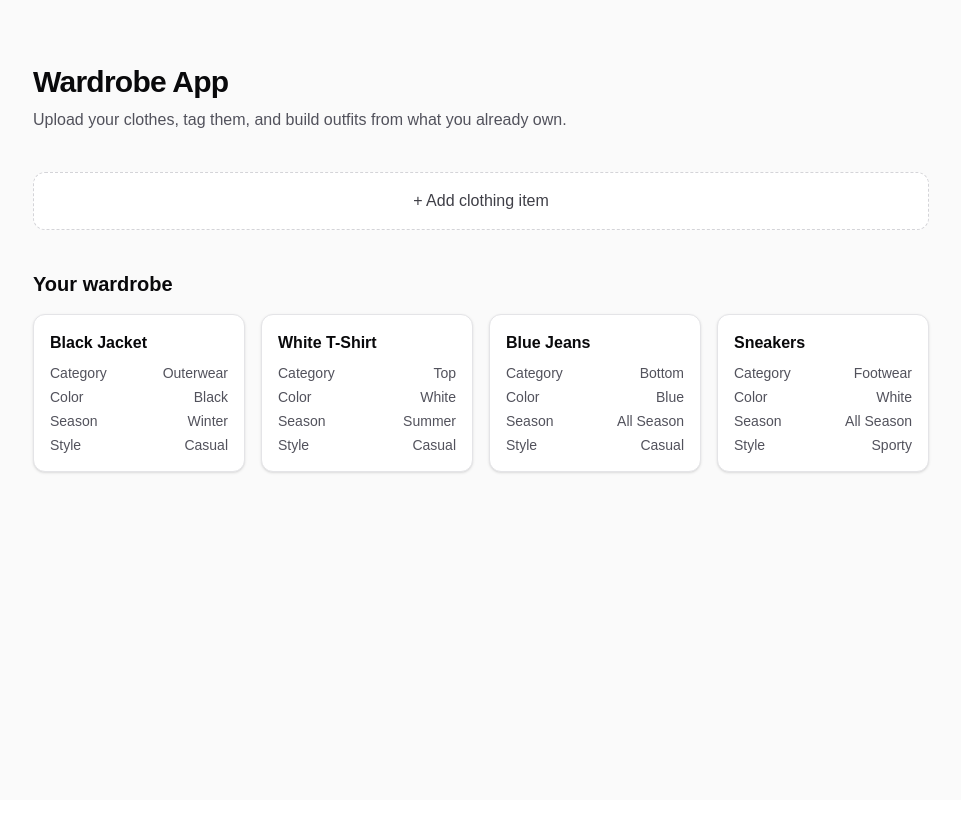
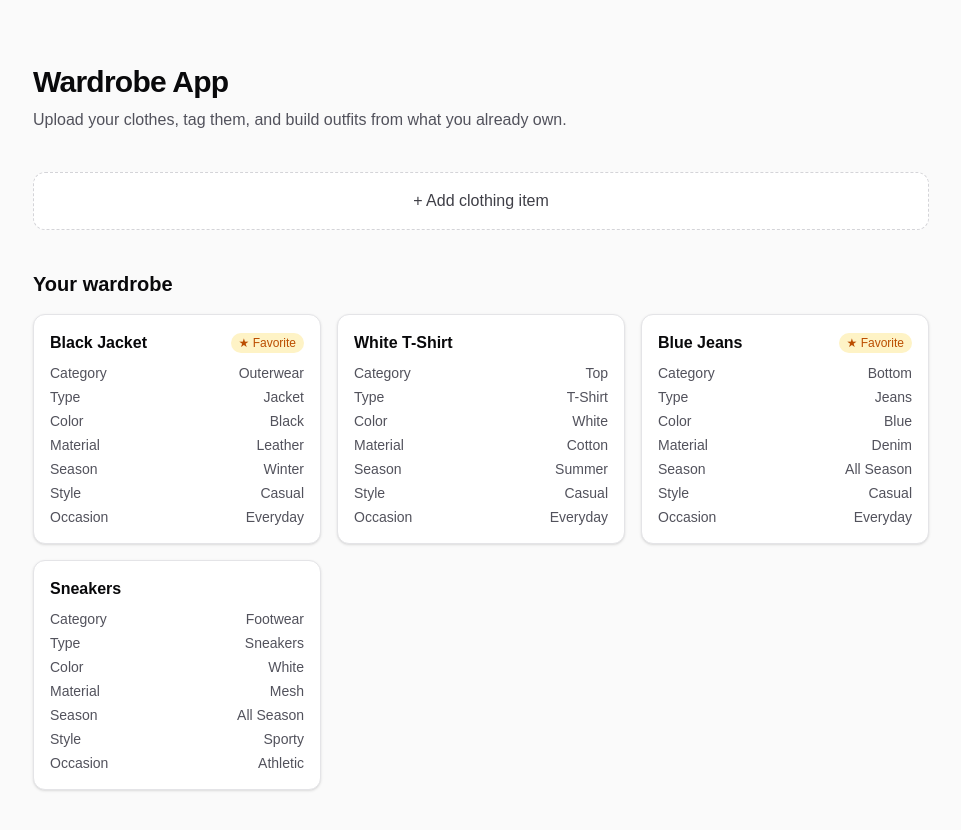
Before and after one commit to seanpan-1321/WardrobeApp, a Next.js app: page / in a window 1280 px wide. Shown: the top 830 px of the page, without its empty margins (159-1120 px from the left). Before the commit the page ends 800 px from the top, so only its background shows below. Built offline with nearby package versions, Linux system fonts and the light colour scheme.

Commit message:
Add detailed clothing itemm model

```diff
--- a/src/components/ClothingCard.tsx
+++ b/src/components/ClothingCard.tsx
@@ -3,17 +3,32 @@ import type { ClothingItem } from "@/lib/mock-items";
 export function ClothingCard({ item }: { item: ClothingItem }) {
   return (
     <div className="flex flex-col gap-2 rounded-xl border border-zinc-200 bg-white p-4 shadow-sm dark:border-zinc-800 dark:bg-zinc-900">
-      <p className="font-semibold text-zinc-950 dark:text-zinc-50">
-        {item.name}
-      </p>
+      <div className="flex items-center justify-between gap-2">
+        <p className="font-semibold text-zinc-950 dark:text-zinc-50">
+          {item.name}
+        </p>
+        {item.favorite && (
+          <span className="rounded-full bg-amber-100 px-2 py-0.5 text-xs font-medium text-amber-700 dark:bg-amber-900 dark:text-amber-200">
+            ★ Favorite
+          </span>
+        )}
+      </div>
       <dl className="flex flex-col gap-1 text-sm text-zinc-600 dark:text-zinc-400">
         <div className="flex justify-between gap-2">
           <dt>Category</dt>
           <dd>{item.category}</dd>
         </div>
         <div className="flex justify-between gap-2">
+          <dt>Type</dt>
+          <dd>{item.clothingType}</dd>
+        </div>
+        <div className="flex justify-between gap-2">
           <dt>Color</dt>
           <dd>{item.color}</dd>
+        </div>
+        <div className="flex justify-between gap-2">
+          <dt>Material</dt>
+          <dd>{item.material}</dd>
         </div>
         <div className="flex justify-between gap-2">
           <dt>Season</dt>
@@ -23,6 +38,10 @@ export function ClothingCard({ item }: { item: ClothingItem }) {
           <dt>Style</dt>
           <dd>{item.style}</dd>
         </div>
+        <div className="flex justify-between gap-2">
+          <dt>Occasion</dt>
+          <dd>{item.occasion}</dd>
+        </div>
       </dl>
     </div>
   );
--- a/src/components/WardrobeGrid.tsx
+++ b/src/components/WardrobeGrid.tsx
@@ -3,7 +3,7 @@ import { ClothingCard } from "@/components/ClothingCard";
 
 export function WardrobeGrid({ items }: { items: ClothingItem[] }) {
   return (
-    <div className="grid grid-cols-2 gap-4 sm:grid-cols-3 md:grid-cols-4">
+    <div className="grid grid-cols-1 gap-4 sm:grid-cols-2 lg:grid-cols-3">
       {items.map((item) => (
         <ClothingCard key={item.id} item={item} />
       ))}
--- a/src/lib/mock-items.ts
+++ b/src/lib/mock-items.ts
@@ -2,9 +2,13 @@ export type ClothingItem = {
   id: string;
   name: string;
   category: string;
+  clothingType: string;
   color: string;
   season: string;
   style: string;
+  occasion: string;
+  material: string;
+  favorite: boolean;
 };
 
 export const mockItems: ClothingItem[] = [
@@ -12,32 +16,48 @@ export const mockItems: ClothingItem[] = [
     id: "1",
     name: "Black Jacket",
     category: "Outerwear",
+    clothingType: "Jacket",
     color: "Black",
     season: "Winter",
     style: "Casual",
+    occasion: "Everyday",
+    material: "Leather",
+    favorite: true,
   },
   {
     id: "2",
     name: "White T-Shirt",
     category: "Top",
+    clothingType: "T-Shirt",
     color: "White",
     season: "Summer",
     style: "Casual",
+    occasion: "Everyday",
+    material: "Cotton",
+    favorite: false,
   },
   {
     id: "3",
     name: "Blue Jeans",
     category: "Bottom",
+    clothingType: "Jeans",
     color: "Blue",
     season: "All Season",
     style: "Casual",
+    occasion: "Everyday",
+    material: "Denim",
+    favorite: true,
   },
   {
     id: "4",
     name: "Sneakers",
     category: "Footwear",
+    clothingType: "Sneakers",
     color: "White",
     season: "All Season",
     style: "Sporty",
+    occasion: "Athletic",
+    material: "Mesh",
+    favorite: false,
   },
 ];
```
